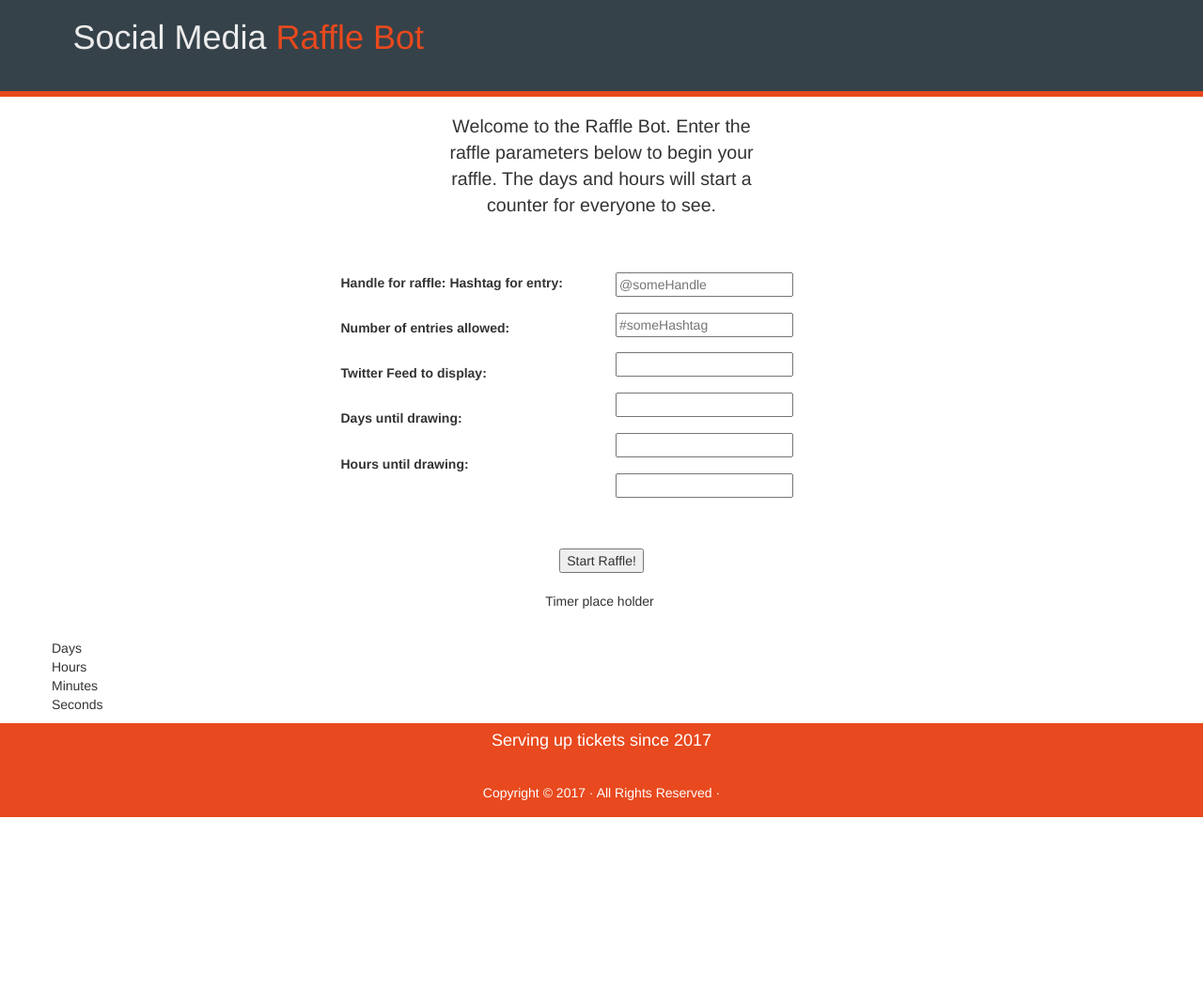
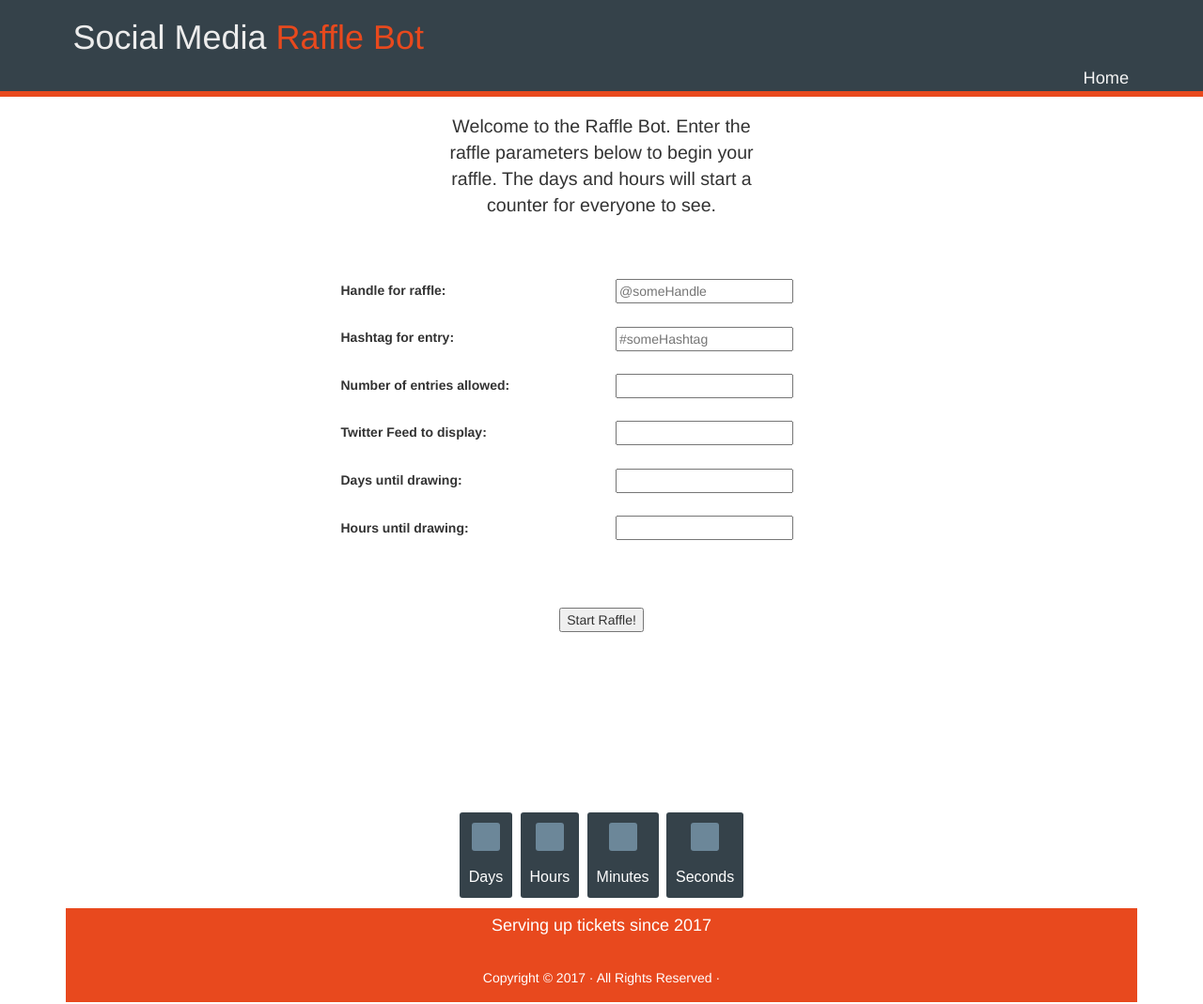
Before and after one commit to jdawson0032/tcc-rafflebot, a Django app: page /app/admin/ in a window 1280 px wide. Shown: the whole page at 94% size. Before the commit the page ends 870 px from the top, so only its background shows below. Run offline with Django 3.2, Linux system fonts and the light colour scheme; some libraries are stand-ins or nearby versions.

Commit message:
Admin page updates.

```diff
--- a/app/templates/admin.html
+++ b/app/templates/admin.html
@@ -24,6 +24,7 @@
   <div class="row">
     <div class="col-md-offset-0 col-md-12">
 		<h1 class="text-left" id="bannerText">Social Media <span id="bot">Raffle Bot</span></h1>
+		<a id="homepage" href="index.html">Home</a>
     </div>
 	</div>
 </div>
@@ -34,8 +35,8 @@
     </div>
   </div>
   <form id="raffleParameters" name="raffleParameters" method="post">
-  <div class="row main">
-    <div class="col-md-3 col-md-offset-3 col-sm-3 col-sm-offset-3 col-xs-5 col-xs-offset-1">
+  <div class="row main" id="mainOne">
+    <div class="col-md-3 col-md-offset-3 col-sm-3 col-sm-offset-3 col-xs-offset-2 col-xs-4">
 		<label for="handle" class="raffleForm" id="handle">Handle for raffle:</label>
        	<label for="hashtag" class="raffleForm" id="hashtag">Hashtag for entry:</label>
         <label for="numberEntries" class="raffleForm" id="entries">Number of entries allowed:</label>
@@ -45,7 +46,7 @@
 
 &nbsp;<br>
     &nbsp;</div>
-    <div class="col-md-3 col-sm-3 col-xs-5">
+    <div class="col-md-3 col-sm-3 col-xs-4">
 
 		<input name="handle" type="text" required class="field" id="handleInput" form="raffleParameters" placeholder="@someHandle">
    		<input name="hashtag" type="text" required class="field" id="hashtagInput" form="raffleParameters" placeholder="#someHashtag">
@@ -55,19 +56,13 @@
         <input name="hours" type="number" required class="field" id="hours" form="raffleParameters" min="0">
     </div>
   </div>
-  <div class="row">
+  <div class="row main" id="mainTwo">
     <div class="col--6 col-md-offset-4 col-md-4">
       <input name="startRaffle" type="submit" class="startButton" id="startRaffle" form="raffleParameters" formaction="mailto:niclaustein@gmail.com" formmethod="POST" value="Start Raffle!" onclick="validate()">
       &nbsp;</div>
 
 </div>
-  <div class="row">
-    <div class="col-md-6 col-md-offset-3">
-      <div>
-        <p class="text-center"> Timer place holder&nbsp;</p>
-      </div>
-      &nbsp;</div>
-</div>
+  <div class="row"> </div>
   <div class="row">
     <div class="col-md-12 col-xs-12 formComplete">&nbsp;</div>
 </div>
@@ -91,6 +86,17 @@
     <div class="smalltext">Seconds</div>
   </div>
 </div></div>
+  <div class="row">
+    <div class="col-xs-offset-2 col-xs-8">
+    	<div id="sentData" style="display:none;">
+			<div style="width:100%;height:100px;padding-top: 40px;"><button href="" name="endRaffle" style="margin:auto; display:block;" onclick="endRaffle()">End Raffle</button></div>
+		  <p class="monitor">The handle being monitored: <span id="handleSent"></span></p>
+		  <p class="monitor">The hashtag being monitored: <span id="hashtagSent"></span></p>
+		  <p class="monitor">The allowed amount of entries: <span id="entriesSent"></span></p>
+
+
+    </div>
+</div>
 
 
 </div>
@@ -106,6 +112,7 @@
 <script src="https://code.jquery.com/jquery-1.10.2.js"></script>
 <script>
 	function validate(){
+
 		var a = document.getElementById("handleInput").value;
 		var b = document.getElementById("hashtagInput").value;
 		var c = document.getElementById("entriesInput").value;
@@ -113,13 +120,8 @@
 		var e = document.getElementById("days").value;
 		var f = document.getElementById("hours").value;
 
+		if(a.length > 0 && b.length > 0 && c.length > 0 && d.length > 0 && e.length > 0 && f.length > 0){
 
-
-		if(a.length > 0 && b.length > 0 && c.length > 0 && d.length > 0 && e.length > 0 && f.length > 0){
-		$( "#startRaffle" ).click(function() {
-		  $( ".main" ).hide();
-		});
-		}
 		function getTimeRemaining(endtime) {
   var t = Date.parse(endtime) - Date.parse(new Date());
   var seconds = Math.floor((t / 1000) % 60);
@@ -161,7 +163,25 @@ function initializeClock(id, endtime) {
 
 var deadline = new Date(Date.parse(new Date()) + (e * 24 * 60 * 60 * 1000) + (f * 60 * 60 * 1000) );
 initializeClock('clockdiv', deadline);
+
+
+	document.getElementById("mainOne").style.display = "none";
+	document.getElementById("mainTwo").style.display = "none";
+
+	document.getElementById("sentData").style.display = "block";
+	document.getElementById("handleSent").innerHTML = a;
+	document.getElementById("hashtagSent").innerHTML = b;
+	document.getElementById("entriesSent").innerHTML = c;
+	document.getElementById("welcome").innerHTML = "Your raffle has begun!!!";
+	document.getElementById("welcome").style.fontSize = "1.5em";
+	document.getElementById("twitter").href = "https://twitter.com/" + a;
+
+
+		}
+
+
 	}
+
 
 
 </script>
--- a/rafflebot/static/css/admin_styles.css
+++ b/rafflebot/static/css/admin_styles.css
@@ -14,20 +14,35 @@ body {
 #raffleParameters {
 }
 .raffleForm {
-	padding-top: 5px;
-	padding-bottom: 5px;
-	margin-top: 5%;
+	width: 100%;
+	margin-top: 2vw;
 }
 .field {
-	margin-top: 1.2em;
+	margin-top: 2.3vw;
 
 }
 .raffle {
 }
+.monitor {
+	font-size: 1.2em;
+	text-align: center;
+	color: #35424A;
+	border-bottom: 2px solid #6C8799;
+	margin-top: 40px;
+}
+#homepage {
+	float: right;
+	color: #F4F4F4;
+	font-size: 1.3em;
+	width: 9%;
+}
+
+
+
 
 @media (min-width: 768px) and (max-width: 991px){
 .field {
-	margin-top: 20px;
+
 }
 
 }
@@ -36,7 +51,16 @@ body {
 .raffleForm {
 	font-size: 0.85em;
 
+
 }
+#bannerText {
+	font-size: 2.2em;
+}
+.monitor {
+	font-size: 0.95em;
+}
+
+
 
 }
 .startButton {
@@ -74,3 +98,52 @@ h4 {
 .formComplete {
 	display: none;
 }
+#clockdiv{
+	font-family: sans-serif;
+	color: #fff;
+	display: inline-block;
+	font-weight: 100;
+	text-align: center;
+	font-size: 30px;
+	width: 100%;
+
+
+}
+
+#clockdiv > div{
+    padding: 10px;
+    border-radius: 3px;
+    background: #35424a;
+    display: inline-block;
+}
+
+#clockdiv div > span{
+    padding: 15px;
+    border-radius: 3px;
+    background: #6c8799;
+    display: inline-block;
+}
+
+.smalltext{
+    padding-top: 5px;
+    font-size: 16px;
+}
+
+@media (min-width: 1200px){
+label {
+	width: 100%;
+
+}
+.field {
+	margin-top: 21px;
+}
+
+
+}
+
+@media (min-width: 992px){
+.field {
+	margin-top: 1.9vw;
+}
+
+}
```
